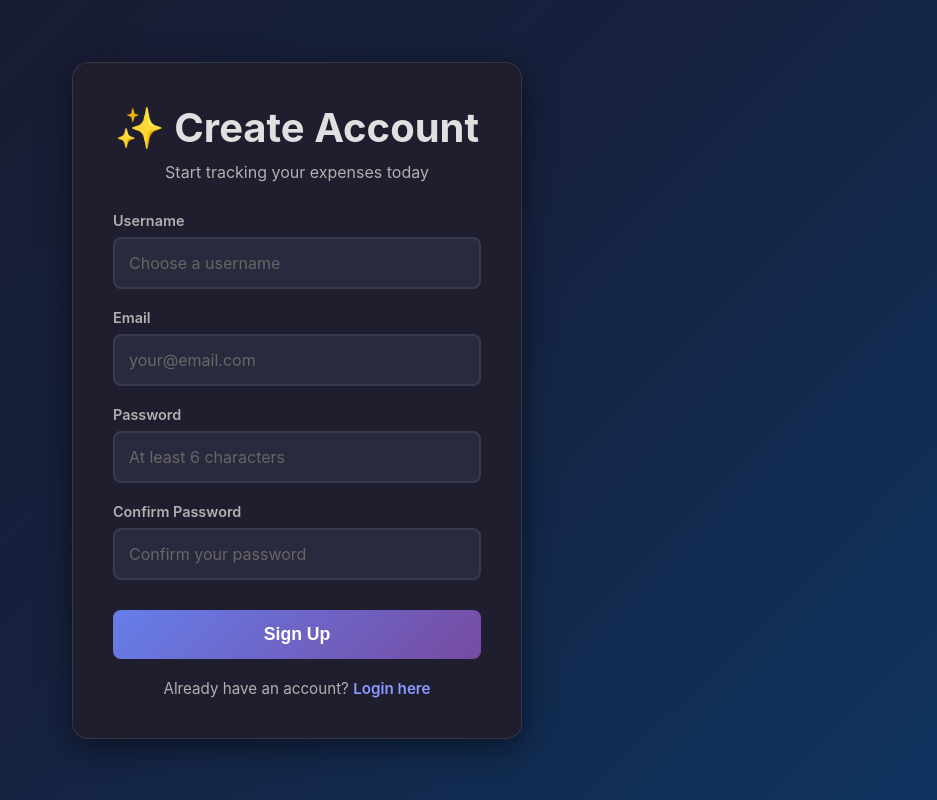
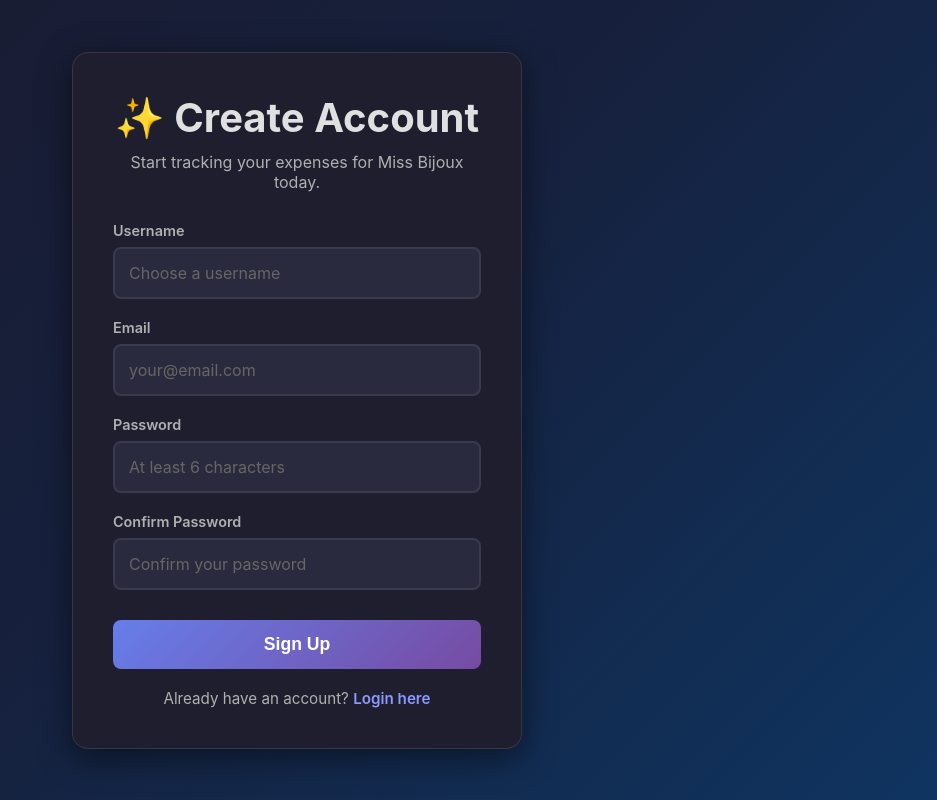
Before and after one commit to missbijoux/expense-tracker, a React (Vite) app: page /signup in a window 1280 px wide. Shown: the whole page, without its empty margins (343-1280 px from the left). Built offline with nearby package versions, Linux system fonts and the light colour scheme.

Commit message:
Initial commit

```diff
--- a/src/index.css
+++ b/src/index.css
@@ -10,7 +10,7 @@ body {
     sans-serif;
   -webkit-font-smoothing: antialiased;
   -moz-osx-font-smoothing: grayscale;
-  background: linear-gradient(135deg, #1a1a2e 0%, #16213e 50%, #0f3460 100%);
+  background: linear-gradient(135deg, #13131f 0%, #16213e 50%, #0f3460 100%);
   min-height: 100vh;
   color: #e0e0e0;
 }
--- a/src/pages/Login.jsx
+++ b/src/pages/Login.jsx
@@ -61,7 +61,7 @@ function Login({ onLogin }) {
     <div className="auth-container">
       <div className="auth-card">
         <h1>🔐 Login</h1>
-        <p className="auth-subtitle">Sign in to your expense tracker</p>
+        <p className="auth-subtitle">Sign in to your Findom expense tracker</p>
 
         {error && <div className="error-message">{error}</div>}
 
--- a/src/pages/Signup.jsx
+++ b/src/pages/Signup.jsx
@@ -76,7 +76,7 @@ function Signup({ onLogin }) {
     <div className="auth-container">
       <div className="auth-card">
         <h1>✨ Create Account</h1>
-        <p className="auth-subtitle">Start tracking your expenses today</p>
+        <p className="auth-subtitle">Start tracking your expenses for Miss Bijoux today.</p>
 
         {error && <div className="error-message">{error}</div>}
 
```
